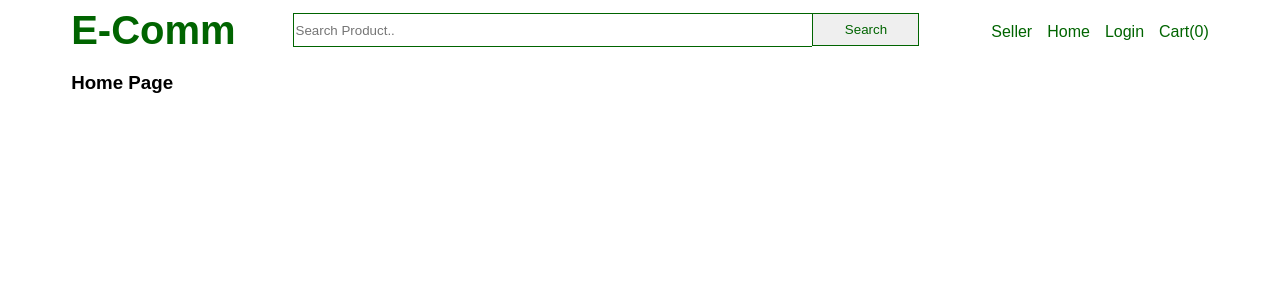
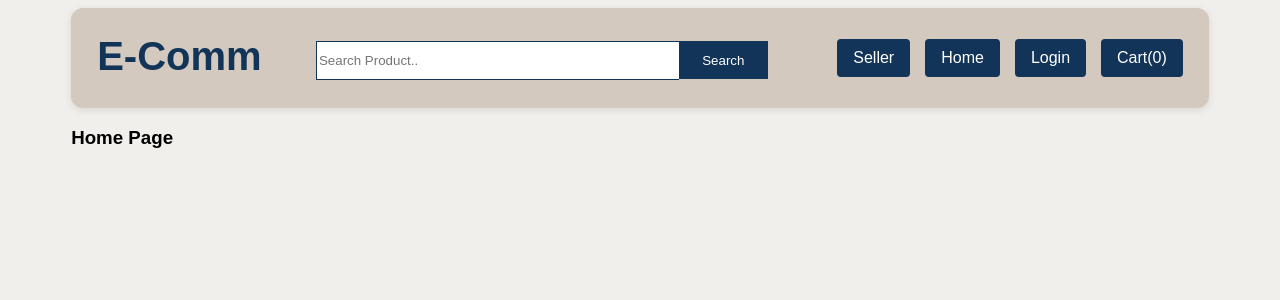
Before and after one commit to tkrsatyam/ecommerce-app, an Angular app: page / in a window 1280 px wide. Shown: the top 300 px of the page. Built offline with nearby package versions, Linux system fonts and the light colour scheme.

Commit message:
Modified CSS for various components

```diff
--- a/src/app/header/header.component.css
+++ b/src/app/header/header.component.css
@@ -1,42 +1,62 @@
 .nav {
     display: flex;
     justify-content: space-between;
+    background-color: #D4C9BE;
+    box-shadow: 0 2px 8px rgba(0, 0, 0, 0.1);
+    border-radius: 12px;
+    padding: 16px 26px;
 }
+
 h1 {
-    color: darkgreen;
+    color: #123458;
     margin: 0;
     font-size: 40px;
+    padding-top: 10px;
 }
+
 .nav .nav-search {
     display: flex;
     flex: 1;
     margin: 5px 5%;
+    padding-top: 12px;
 }
+
 .nav .nav-search input {
     flex: 1;
-    color: darkgreen;
-    border: 1px solid darkgreen;
-    height: 30px;
+    color: #123458;
+    border: 1px solid #123458;
+    height: 35px;
     border-right: none;
 }
+
 .nav .nav-search button {
-    color: darkgreen;
-    border: 1px solid darkgreen;
-    height: 33px;
+    color: white;
+    background-color: #123458;
+    border: 1px solid #123458;
+    height: 38px;
     padding: 0 5%;
     cursor: pointer;
 }
+
 .nav ul {
     display: inline-flex;
     margin: 0;
     padding: 0;
     list-style-type: none;
 }
+
 .nav ul li {
     padding-left: 15px;
     padding-top: 15px;
+    padding-bottom: 15px;
 }
+
 .nav ul a {
     text-decoration: none;
-    color: darkgreen;
+    color: white;
+    background-color: #123458;
+    padding: 10px 16px;
+    border-radius: 4px;
+    display: inline-block;
+    font-weight: 500;
 }
--- a/src/app/seller-auth/seller-auth.component.css
+++ b/src/app/seller-auth/seller-auth.component.css
@@ -2,5 +2,5 @@
     text-align: center;
     margin-top: 50px;
     margin-bottom: 70px;
-    color: darkolivegreen;
+    color: #123458;
 }
--- a/src/styles.css
+++ b/src/styles.css
@@ -1,5 +1,6 @@
 body {
     font-family: sans-serif;
+    background-color: #F1EFEC;
 }
 .container {
     margin-left: 5%;
@@ -10,20 +11,21 @@ body {
     flex-direction: column;
     width: 300px;
     margin: auto;
-    color: darkolivegreen;
+    color: #123458;
 }
 .form-input {
     height: 35px;
     margin-top: 2px;
     margin-bottom: 12px;
-    border: 1px solid darkolivegreen;
+    border: 1px solid #123458;
     padding-left: 15px;
-    /* color: darkolivegreen; */
+    /* color: #123458; */
 }
 .form-button {
     margin-top: 25px;
     height: 35px;
-    border: 1px solid darkolivegreen;
-    color: darkolivegreen;
+    border: 1px solid #123458;
+    color: white;
+    background-color: #123458;
     cursor: pointer;
 }
```
